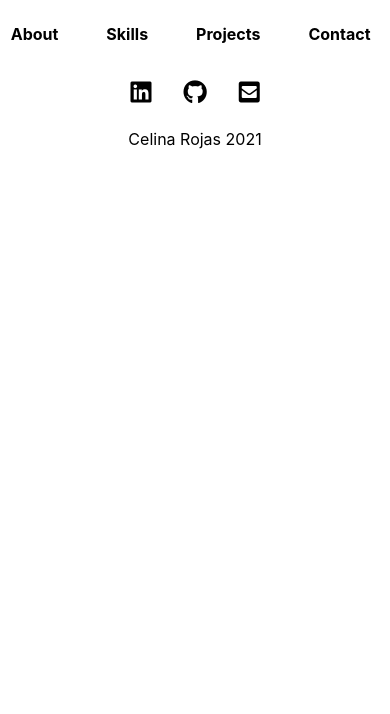
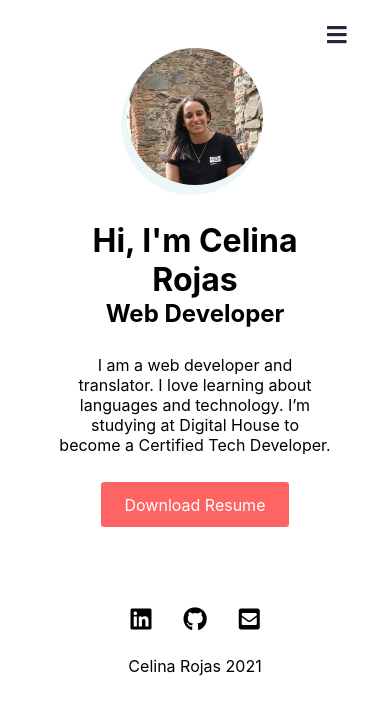
Before and after one commit to celirojas/portfolio-celi, a React (Create React App) app: page / in a window 390 px wide. Shown: the top 714 px of the page. Built offline with nearby package versions, Linux system fonts and the light colour scheme.

Commit message:
Adding intro and toggle menu

```diff
--- a/public/index.html
+++ b/public/index.html
@@ -24,22 +24,13 @@
       work correctly both with client-side routing and a non-root public URL.
       Learn how to configure a non-root public URL by running `npm run build`.
     -->
-  <title>React App</title>
+  <title>Celina Rojas</title>
 </head>
 
 <body>
   <noscript>You need to enable JavaScript to run this app.</noscript>
   <div id="root"></div>
-  <!--
-      This HTML file is a template.
-      If you open it directly in the browser, you will see an empty page.
 
-      You can add webfonts, meta tags, or analytics to this file.
-      The build step will place the bundled scripts into the <body> tag.
-
-      To begin the development, run `npm start` or `yarn start`.
-      To create a production bundle, use `npm run build` or `yarn build`.
-    -->
 </body>
 
 </html>
--- a/src/App.js
+++ b/src/App.js
@@ -1,13 +1,16 @@
 
 import './App.css';
 import Navbar from './components/Navbar/Navbar';
-import Footer from './components/Footer/Footer'
+import Footer from './components/Footer/Footer';
+import Intro from './components/Intro/Intro';
 
 function App() {
   return (
     <div className="App">
       <Navbar />
+      <Intro />
       <Footer />
+
     </div>
   );
 }
--- /dev/null
+++ b/src/components/Intro/Intro.css
@@ -0,0 +1,68 @@
+.intro {
+  display: flex;
+  align-items: center;
+  justify-content: center;
+  width: 70%;
+  margin: 0 auto;
+  margin-top: 8rem;
+  gap: 5%;
+}
+
+.intro-text {
+  display: flex;
+  flex-direction: column;
+
+  flex: 1 0 60%;
+}
+
+.intro p {
+  padding: 1.7rem 0;
+}
+
+.intro-img img {
+  border-radius: 50%;
+  width: 50%;
+  box-shadow: -4px 8px 0px 2px #edf7fa;
+}
+
+.intro-img {
+  flex: 1 0 35%;
+  text-align: center;
+}
+
+.intro a {
+  background-color: #ff6464;
+  text-decoration: none;
+  color: white;
+  padding: 0.8rem 1.5rem;
+  align-self: flex-start;
+  border-radius: 0.2rem;
+}
+
+@media (max-width: 1000px) {
+  .intro-img img {
+    width: 70%;
+  }
+}
+@media (max-width: 700px) {
+  .intro-img img {
+    width: 80%;
+  }
+}
+@media (max-width: 650px) {
+  .intro {
+    flex-direction: column-reverse;
+    gap: 2rem;
+    margin-top: 3rem;
+  }
+  .intro-img img {
+    width: 50%;
+  }
+  .intro-text {
+    text-align: center;
+    align-items: center;
+  }
+  .intro-text a {
+    align-self: center;
+  }
+}
--- /dev/null
+++ b/src/components/Intro/Intro.js
@@ -0,0 +1,22 @@
+import React from 'react';
+import "./Intro.css";
+
+
+function Intro(){
+    return (
+        <div className="intro">
+            <div className="intro-text">
+                <h1>Hi, I'm Celina Rojas</h1>
+                <h2>Web Developer</h2>
+                <p>I am a web developer and translator. I love learning about languages and technology. I’m studying at Digital House to become a Certified Tech Developer.</p>
+                <a href="#" target="_blank">Download Resume</a>
+            </div>
+            <div className="intro-img">
+                <img src="celinaRojas.jpg" alt="profile" />
+            </div>
+
+        </div>
+    )
+}
+
+export default Intro;
--- a/src/components/Navbar/Navbar.css
+++ b/src/components/Navbar/Navbar.css
@@ -14,3 +14,21 @@ nav ul {
   font-size: 1rem;
   font-weight: bold;
 }
+
+.fas.fa-bars {
+  display: none;
+}
+
+@media (max-width: 500px) {
+  nav ul {
+    display: none;
+  }
+  .fas.fa-bars {
+    display: block;
+    position: absolute;
+    right: 1.5rem;
+    top: 1.5rem;
+    font-size: 1.4rem;
+    color: #21243d;
+  }
+}
--- a/src/components/Navbar/Navbar.js
+++ b/src/components/Navbar/Navbar.js
@@ -10,6 +10,7 @@ function Navbar(){
                 <li>Projects</li>
                 <li>Contact</li>
             </ul>
+            <i className="fas fa-bars" />
         </nav>
     )
 }
```
Also changed, not shown: public/celinaRojas.jpg (added).
